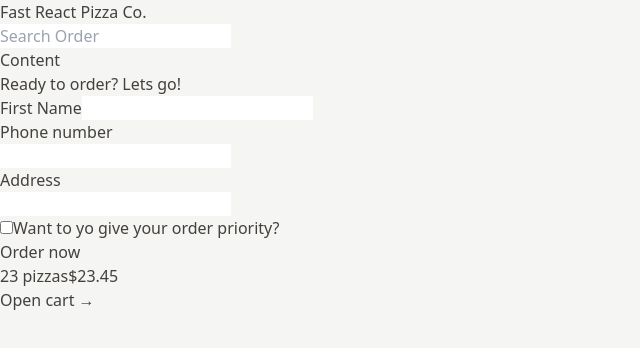
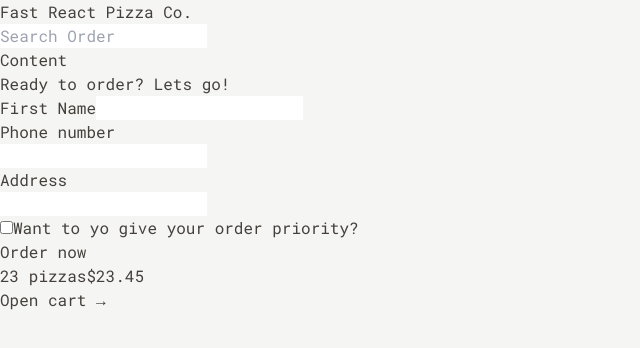
Before and after one commit to Arham11/fast-react-pizza, a React (Vite) app: page /order/new in a window 1280 px wide. Shown: the top 348 px of the page, without its empty margins (0-640 px from the left). Built offline with nearby package versions, Linux system fonts and the light colour scheme.

Commit message:
add tailwind config files and load external fonts

```diff
--- a/index.html
+++ b/index.html
@@ -1,12 +1,19 @@
-<!DOCTYPE html>
+<!doctype html>
 <html lang="en">
   <head>
     <meta charset="UTF-8" />
     <link rel="icon" type="image/svg+xml" href="/vite.svg" />
+    <link rel="preconnect" href="https://fonts.googleapis.com" />
+    <link rel="preconnect" href="https://fonts.gstatic.com" crossorigin />
+    <link
+      href="https://fonts.googleapis.com/css2?family=Roboto+Mono:ital,wght@0,100..700;1,100..700&display=swap"
+      rel="stylesheet"
+    />
+
     <meta name="viewport" content="width=device-width, initial-scale=1.0" />
     <title>JS</title>
   </head>
-  <body class=" bg-stone-100 text-stone-700">
+  <body class="bg-stone-100 text-stone-700">
     <div id="root"></div>
     <script type="module" src="/src/main.jsx"></script>
   </body>
--- a/src/index.css
+++ b/src/index.css
@@ -2,25 +2,19 @@
 @tailwind components;
 @tailwind utilities;
 
-/* body {
-  font-family: system-ui, -apple-system, BlinkMacSystemFont, 'Segoe UI', Roboto,
-    Oxygen, Ubuntu, Cantarell, 'Open Sans', 'Helvetica Neue', sans-serif;
-  background-color: #f7f7f7;
-  color: #444;
-}
+@layer components {
+  .input {
+    @apply rounded-full border border-stone-200 px-4 py-2 text-sm
+                transition-all duration-300 placeholder:text-stone-400 focus:outline-none
+                focus:ring focus:ring-yellow-400 md:py-3 md:px-6
+  }
 
-.layout {
-  display: grid;
-  grid-template-rows: auto 1fr auto;
-  gap: 32px;
-  height: 100dvh;
-} */
 
 /* https://dev.to/afif/i-made-100-css-loaders-for-your-next-project-4eje */
 .loader {
   width: 45px;
   aspect-ratio: 0.75;
-  --c: no-repeat linear-gradient(#333 0 0);
+  --c: no-repeat linear-gradient(theme(colors.stone.800) 0 0);
   background: var(--c) 0% 50%, var(--c) 50% 50%, var(--c) 100% 50%;
   background-size: 20% 50%;
   animation: loading 1s infinite linear;
@@ -40,3 +34,5 @@
     background-position: 0% 50%, 50% 50%, 100% 100%;
   }
 }
+
+}
--- a/tailwind.config.js
+++ b/tailwind.config.js
@@ -2,7 +2,16 @@
 export default {
   content: ["./index.html", "./src/**/*.{js,ts,jsx,tsx}"],
   theme: {
-    extend: {},
+    // direct property (like fontfamily below) will override all the fontfamily of  tailwind
+    fontFamily: {
+      sans: "Roboto Mono, monospace",
+    },
+    // use to inject additional custom classes
+    extend: {
+      height: {
+        screen: "100dvh", // dynamic verticle height (better the vh in mobile screen)
+      },
+    },
   },
   plugins: [],
 };
```
